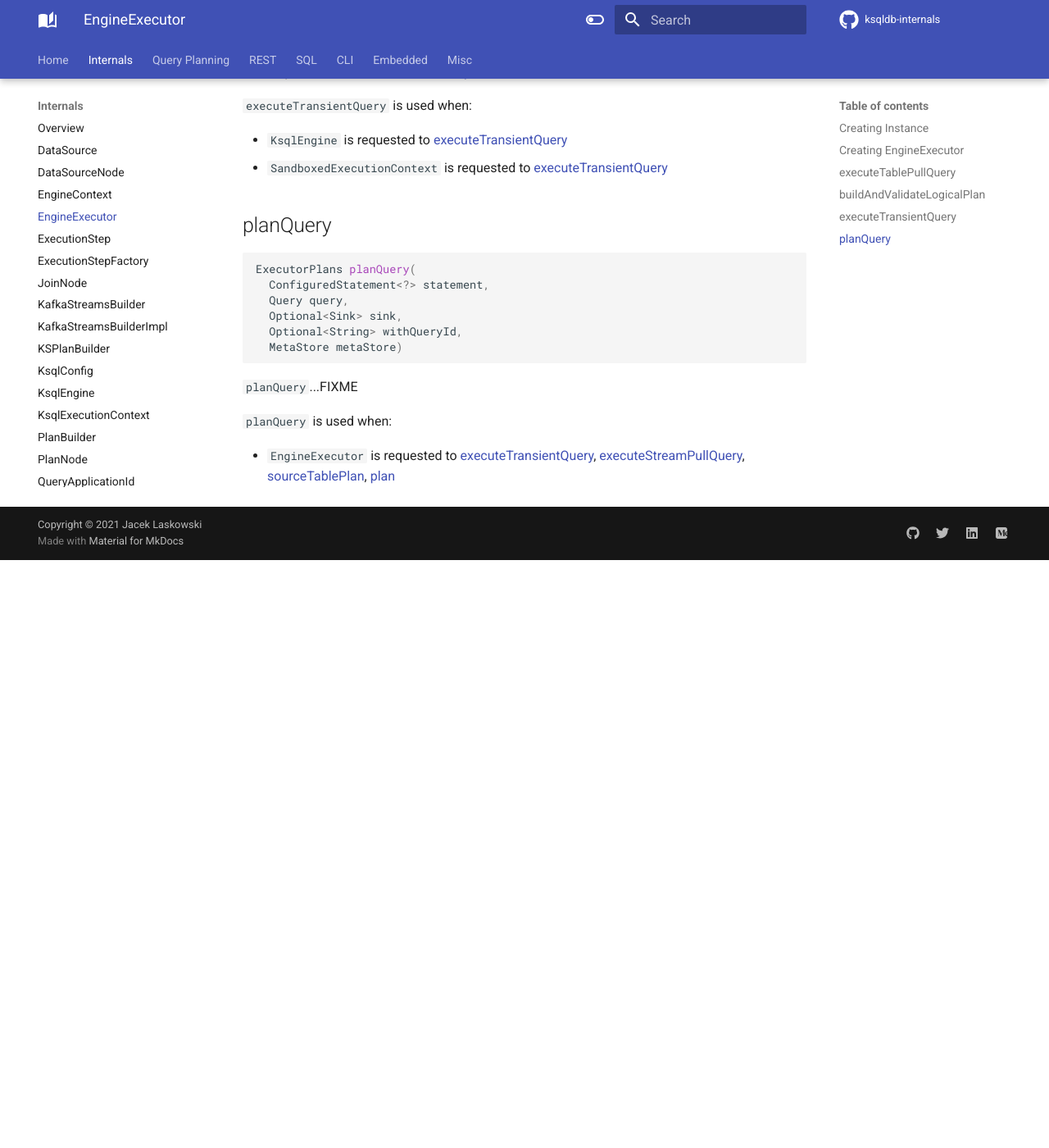
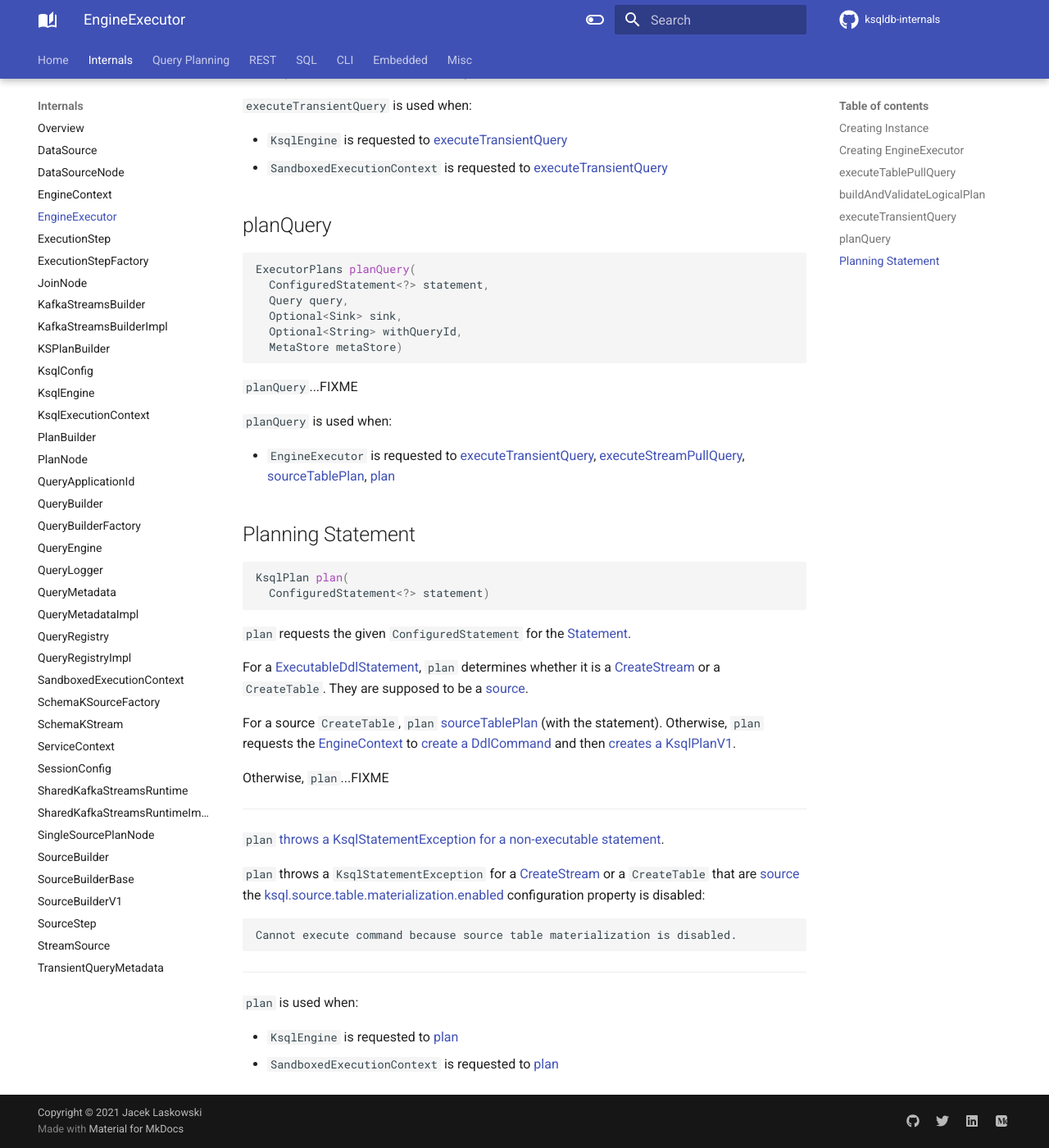
Before and after one commit to japila-books/ksqldb-internals, an MkDocs documentation site: the page built from docs/EngineExecutor.md, in a window 1280 px wide and 1400 px high, scrolled down 2145 px. Shown: the whole window at 82% size. Built offline with MkDocs 1.6.1 and Material for MkDocs 9.7.7, drawn with Linux system fonts in a browser that asks for light colours; comment, search, counter and statistics services are not loaded; before the commit the page ends 2828 px from its top, so only the background shows below that.

Commit message:
Executing CREATE SOURCE STREAM

````diff
--- a/docs/EngineExecutor.md
+++ b/docs/EngineExecutor.md
@@ -108,3 +108,35 @@ ExecutorPlans planQuery(
 `planQuery` is used when:
 
 * `EngineExecutor` is requested to [executeTransientQuery](#executeTransientQuery), [executeStreamPullQuery](#executeStreamPullQuery), [sourceTablePlan](#sourceTablePlan), [plan](#plan)
+
+## <span id="plan"> Planning Statement
+
+```java
+KsqlPlan plan(
+  ConfiguredStatement<?> statement)
+```
+
+`plan` requests the given `ConfiguredStatement` for the [Statement](Statement.md).
+
+For a [ExecutableDdlStatement](ExecutableDdlStatement.md), `plan` determines whether it is a [CreateStream](CreateStream.md) or a `CreateTable`. They are supposed to be a [source](CreateSource.md#isSource).
+
+For a source `CreateTable`, `plan` [sourceTablePlan](#sourceTablePlan) (with the statement). Otherwise, `plan` requests the [EngineContext](#engineContext) to [create a DdlCommand](EngineContext.md#createDdlCommand) and then [creates a KsqlPlanV1](KsqlPlan.md#ddlPlanCurrent).
+
+Otherwise, `plan`...FIXME
+
+---
+
+`plan` [throws a KsqlStatementException for a non-executable statement](#throwOnNonExecutableStatement).
+
+`plan` throws a `KsqlStatementException` for a [CreateStream](CreateStream.md) or a `CreateTable` that are [source](CreateSource.md#isSource) the [ksql.source.table.materialization.enabled](#isSourceTableMaterializationEnabled) configuration property is disabled:
+
+```text
+Cannot execute command because source table materialization is disabled.
+```
+
+---
+
+`plan` is used when:
+
+* `KsqlEngine` is requested to [plan](KsqlEngine.md#plan)
+* `SandboxedExecutionContext` is requested to [plan](SandboxedExecutionContext.md#plan)
--- a/mkdocs.yml
+++ b/mkdocs.yml
@@ -147,8 +147,11 @@ nav:
     - Analysis: Analysis.md
     - Analyzer: Analyzer.md
     - AstVisitor: AstVisitor.md
+    - CommandFactories: CommandFactories.md
     - DefaultTraversalVisitor: DefaultTraversalVisitor.md
     - ImmutableAnalysis: ImmutableAnalysis.md
+    - KsqlPlan: KsqlPlan.md
+    - KsqlPlanV1: KsqlPlanV1.md
     - LogicalPlanner: LogicalPlanner.md
     - PullQueryValidator: PullQueryValidator.md
     - Query: Query.md
@@ -165,6 +168,7 @@ nav:
     - KsqlRestApplication: rest/KsqlRestApplication.md
     - KsqlServerMain: rest/KsqlServerMain.md
     - RequestHandler: rest/RequestHandler.md
+    - RequestValidator: rest/RequestValidator.md
     - ServerOptions: rest/ServerOptions.md
     - StandaloneExecutor: rest/StandaloneExecutor.md
     - StandaloneExecutorFactory: rest/StandaloneExecutorFactory.md
@@ -178,6 +182,7 @@ nav:
     - CreateStream: CreateStream.md
     - CreateSourceProperties: CreateSourceProperties.md
     - DefaultKsqlParser: DefaultKsqlParser.md
+    - ExecutableDdlStatement: ExecutableDdlStatement.md
     - KsqlParser: KsqlParser.md
     - Node: Node.md
     - SourceAccumulator: SourceAccumulator.md
````
Also changed, not shown: docs/CommandFactories.md (added, +3 -0 lines), docs/EngineContext.md (+15 -0 lines), docs/ExecutableDdlStatement.md (added, +3 -0 lines), docs/KsqlEngine.md (+18 -0 lines), docs/KsqlPlan.md (added, +15 -0 lines), docs/KsqlPlanV1.md (added, +3 -0 lines), docs/rest/RequestValidator.md (added, +3 -0 lines).
